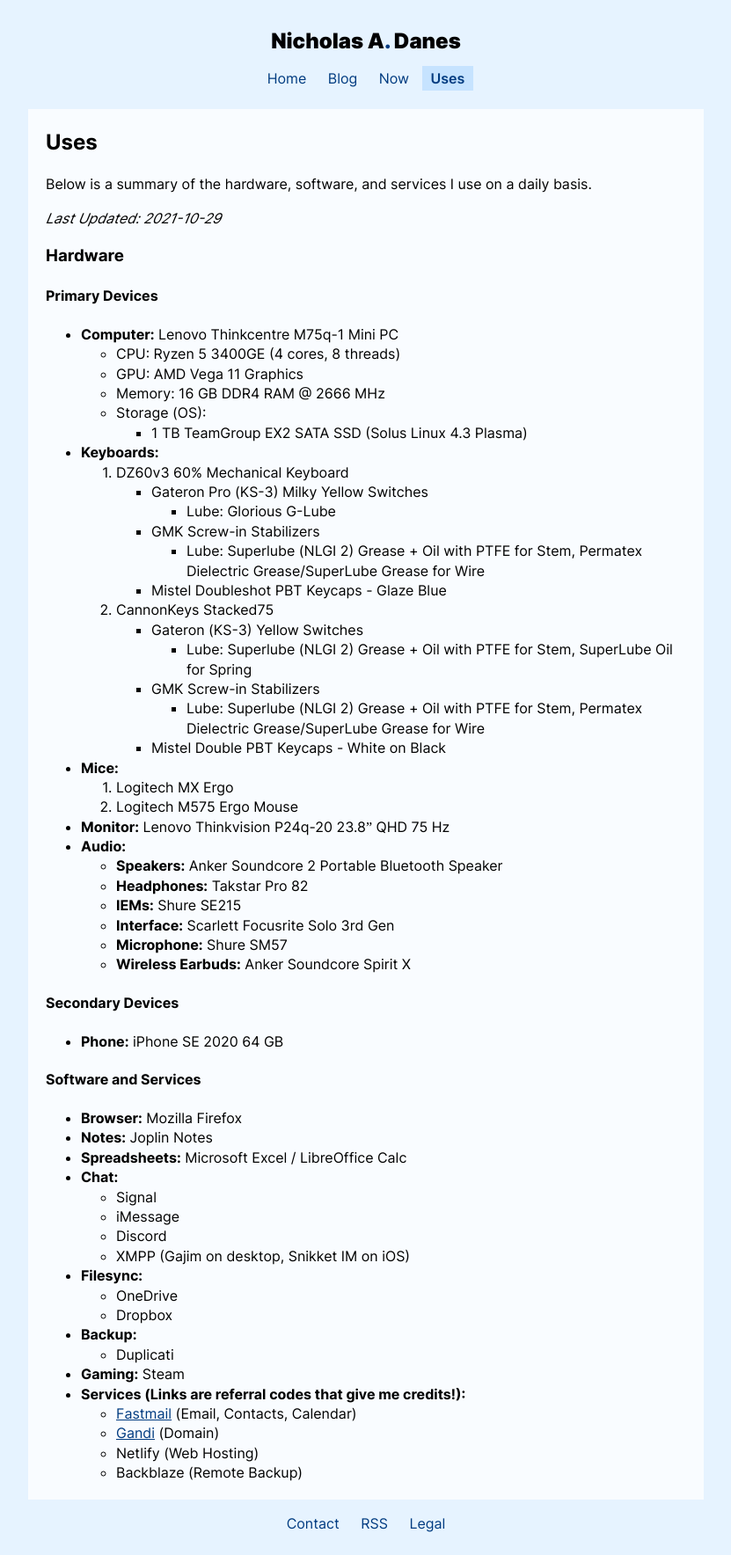
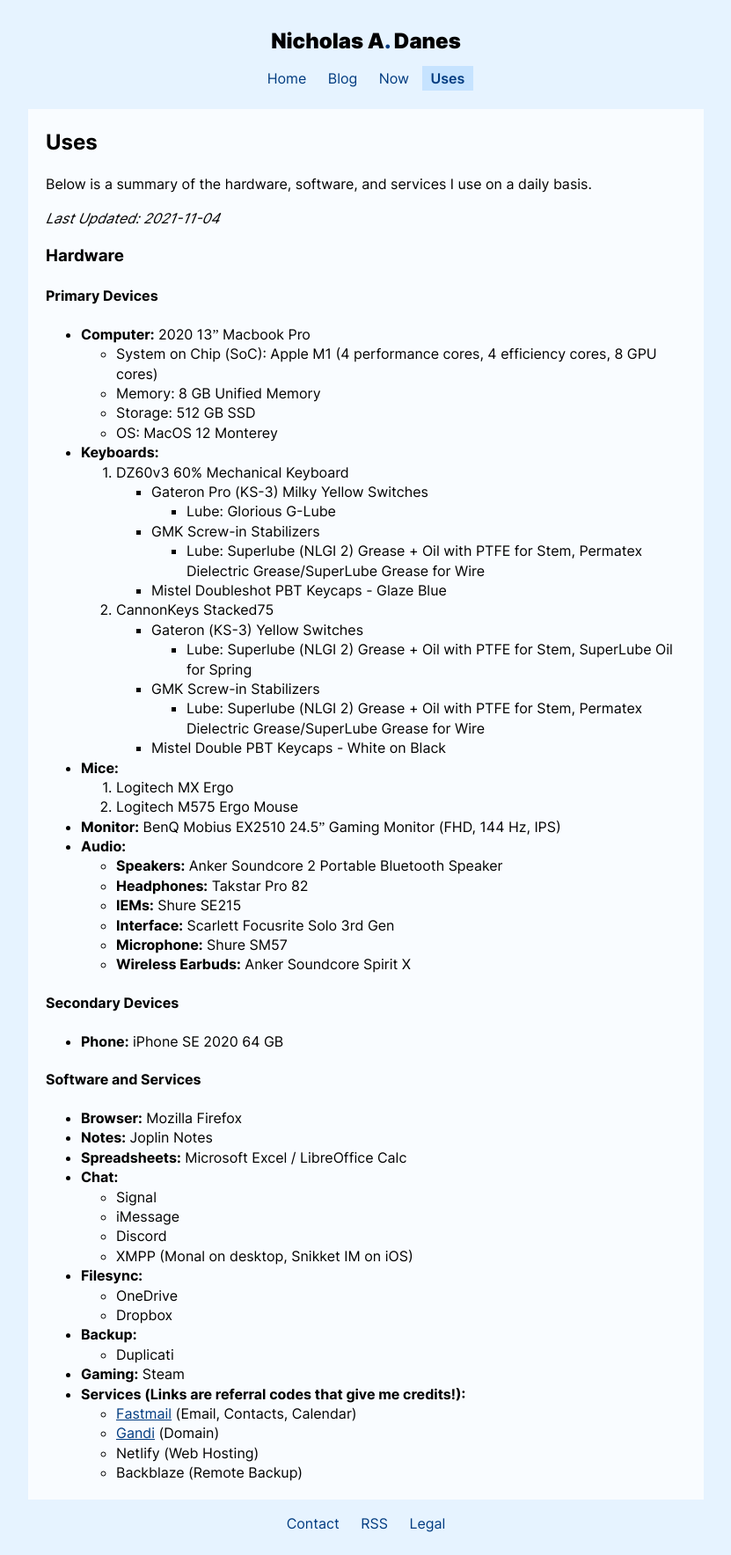
Before and after one commit to danesnick/old_website, a Jekyll site: the page built from uses.markdown, in a window 1280 px wide. Shown: the whole page at 88% size, without its empty margins (224-1055 px from the left). Built offline with Jekyll 4.4.1, drawn with Linux system fonts in a browser that asks for light colours.

Commit message:
Updated uses page

```diff
--- a/uses.markdown
+++ b/uses.markdown
@@ -7,7 +7,7 @@
 
 Below is a summary of the hardware, software, and services I use on a daily basis.
 
-*Last Updated: 2021-10-29*
+*Last Updated: 2021-11-04*
 
 ### Hardware
 
@@ -18,12 +18,12 @@
 
 
 #### Primary Devices
-* **Computer:** Lenovo Thinkcentre M75q-1 Mini PC
-	+ CPU: Ryzen 5 3400GE (4 cores, 8 threads)
-	+ GPU: AMD Vega 11 Graphics
-	+ Memory: 16 GB DDR4 RAM @ 2666 MHz
-	+ Storage (OS):
-		+ 1 TB TeamGroup EX2 SATA SSD (Solus Linux 4.3 Plasma)
+* **Computer:** 2020 13" Macbook Pro
+	+ System on Chip (SoC): Apple M1 (4 performance cores, 4 efficiency cores, 8 GPU cores)
+	+ Memory: 8 GB Unified Memory
+	+ Storage: 512 GB SSD
+	+ OS: MacOS 12 Monterey
+
 * **Keyboards:**
 	1. DZ60v3 60% Mechanical Keyboard
 		+ Gateron Pro (KS-3) Milky Yellow Switches
@@ -41,7 +41,7 @@
 * **Mice:**
 	1. Logitech MX Ergo
 	2. Logitech M575 Ergo Mouse
-* **Monitor:** Lenovo Thinkvision P24q-20 23.8" QHD 75 Hz
+* **Monitor:** BenQ Mobius EX2510 24.5" Gaming Monitor (FHD, 144 Hz, IPS)
 * **Audio:**
 	+ **Speakers:** Anker Soundcore 2 Portable Bluetooth Speaker
 	+ **Headphones:** Takstar Pro 82
@@ -63,7 +63,7 @@
 	+ Signal
 	+ iMessage
 	+ Discord
-	+ XMPP (Gajim on desktop, Snikket IM on iOS)
+	+ XMPP (Monal on desktop, Snikket IM on iOS)
 * **Filesync:**
 	+ OneDrive
 	+ Dropbox
```
